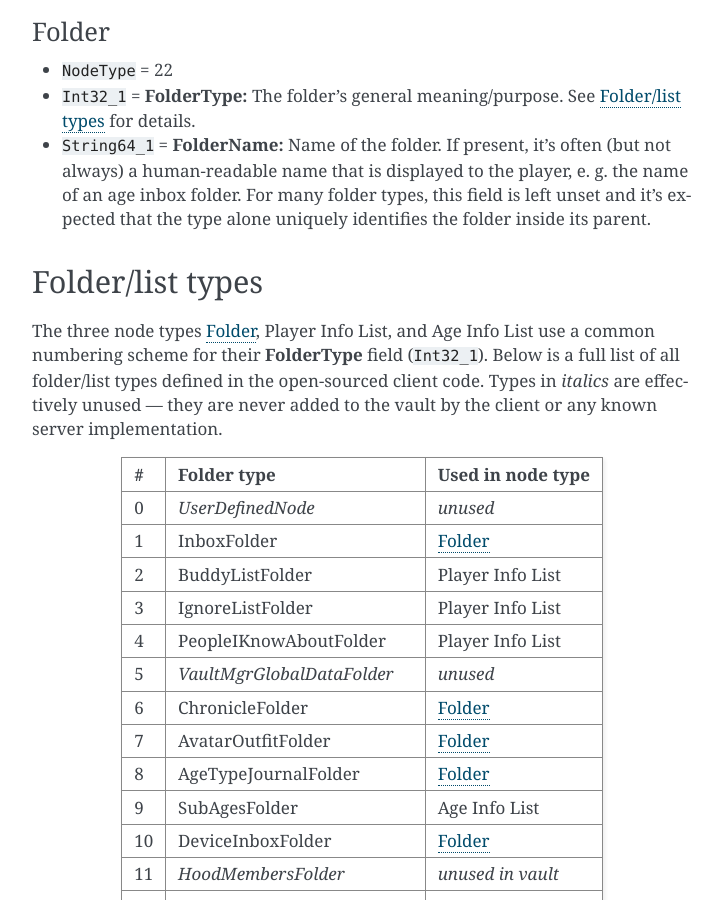
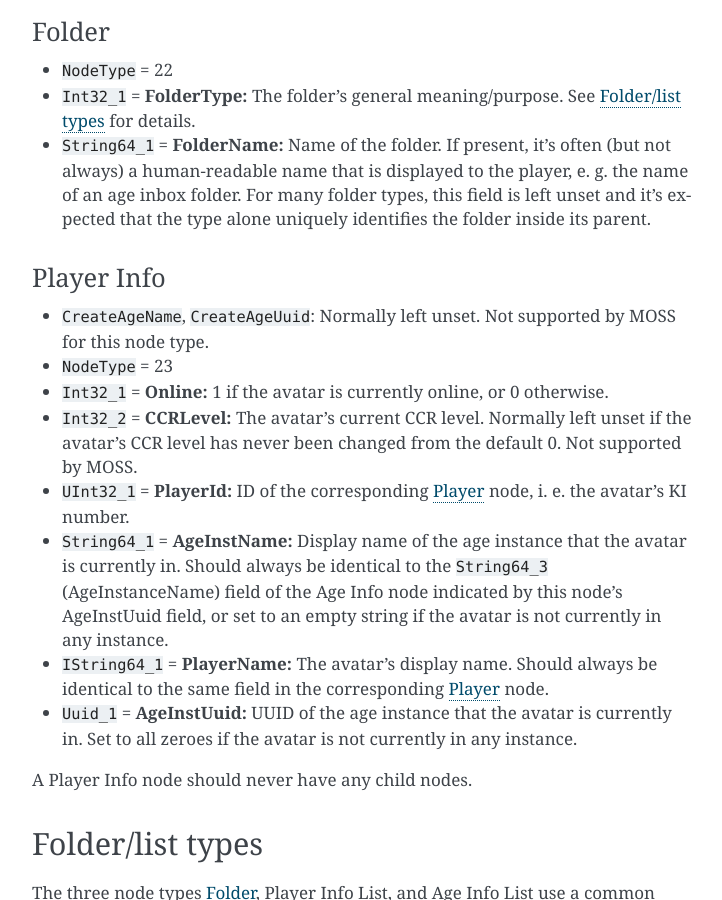
Before and after one commit to dgelessus/NAGUS, a Sphinx documentation site: the page built from docs/uru/vault.rst, in a window 1280 px wide and 900 px high, scrolled down 4804 px. Shown: the whole window, without its empty margins (388-1110 px from the left). Built offline with Sphinx 7.4.7, drawn with Linux system fonts in a browser that asks for light colours; some of the changed text lies outside the part shown.

Commit message:
Document structure of Player Info vault nodes

```diff
--- a/docs/uru/vault.rst
+++ b/docs/uru/vault.rst
@@ -199,7 +199,7 @@ they should never appear in the actual vault database or over the network.
    * *VNodeMgr_UNUSED03* = 7
    * *VNodeMgrHigh* = 21
    * :ref:`Folder <vault_node_folder>` = 22
-   * Player Info = 23
+   * :ref:`Player Info <vault_node_player_info>` = 23
    * System = 24
    * Image = 25
    * Text Note = 26
@@ -306,6 +306,37 @@ Folder
   this field is left unset
   and it's expected that the type alone uniquely identifies the folder inside its parent.
 
+.. _vault_node_player_info:
+
+Player Info
+^^^^^^^^^^^
+
+* ``CreateAgeName``, ``CreateAgeUuid``: Normally left unset.
+  Not supported by MOSS for this node type.
+* ``NodeType`` = 23
+* ``Int32_1`` = **Online:**
+  1 if the avatar is currently online,
+  or 0 otherwise.
+* ``Int32_2`` = **CCRLevel:**
+  The avatar's current CCR level.
+  Normally left unset if the avatar's CCR level has never been changed from the default 0.
+  Not supported by MOSS.
+* ``UInt32_1`` = **PlayerId:**
+  ID of the corresponding :ref:`vault_node_player` node,
+  i. e. the avatar's KI number.
+* ``String64_1`` = **AgeInstName:**
+  Display name of the age instance that the avatar is currently in.
+  Should always be identical to the ``String64_3`` (AgeInstanceName) field of the Age Info node indicated by this node's AgeInstUuid field,
+  or set to an empty string if the avatar is not currently in any instance.
+* ``IString64_1`` = **PlayerName:**
+  The avatar's display name.
+  Should always be identical to the same field in the corresponding :ref:`vault_node_player` node.
+* ``Uuid_1`` = **AgeInstUuid:**
+  UUID of the age instance that the avatar is currently in.
+  Set to all zeroes if the avatar is not currently in any instance.
+
+A Player Info node should never have any child nodes.
+
 .. _vault_folder_list_types:
 
 Folder/list types
```
